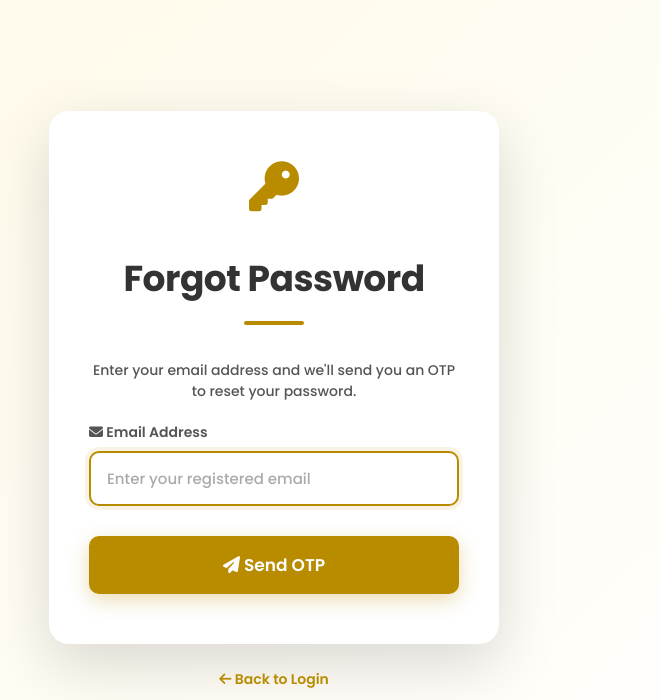
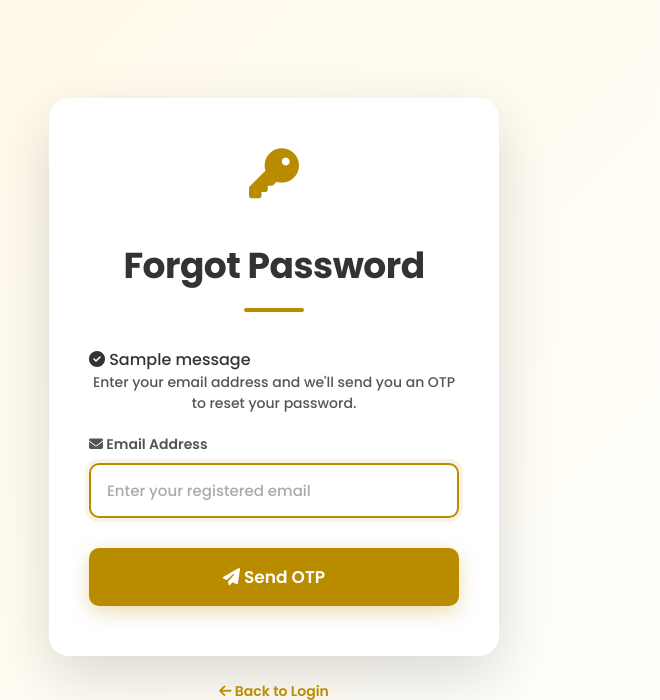
Before and after one commit to jeelptl2005/urbanbrewcafe, a Flask app: page /forgot-password in a window 1280 px wide. Shown: the top 700 px of the page, without its empty margins (366-1026 px from the left). Run offline with Flask 3, Linux system fonts and the light colour scheme; tables that the repository leaves empty hold one stand-in row (values such as "Sample post"); one stand-in notice (Sample message) is shown.

Commit message:
Update forgot_password.html

```diff
--- a/templates/forgot_password.html
+++ b/templates/forgot_password.html
@@ -22,14 +22,14 @@
             <h2>Forgot Password</h2>
 
             {% with messages = get_flashed_messages(with_categories=true) %}
-            {% if messages %}
-            {% for category, message in messages %}
-            <div class="error-message">
-                <i class="fa fa-exclamation-circle"></i>
-                {{ message }}
-            </div>
-            {% endfor %}
-            {% endif %}
+                {% if messages %}
+                    {% for category, message in messages %}
+                        <div class="flash-message {{ category }}">
+                            <i class="fa fa-{{ 'check-circle' if category == 'success' else 'exclamation-circle' }}"></i>
+                            <span>{{ message }}</span>
+                        </div>
+                    {% endfor %}
+                {% endif %}
             {% endwith %}
 
             <p style="text-align: center; color: #555; margin-bottom: 20px; font-size: 14px;">
```
